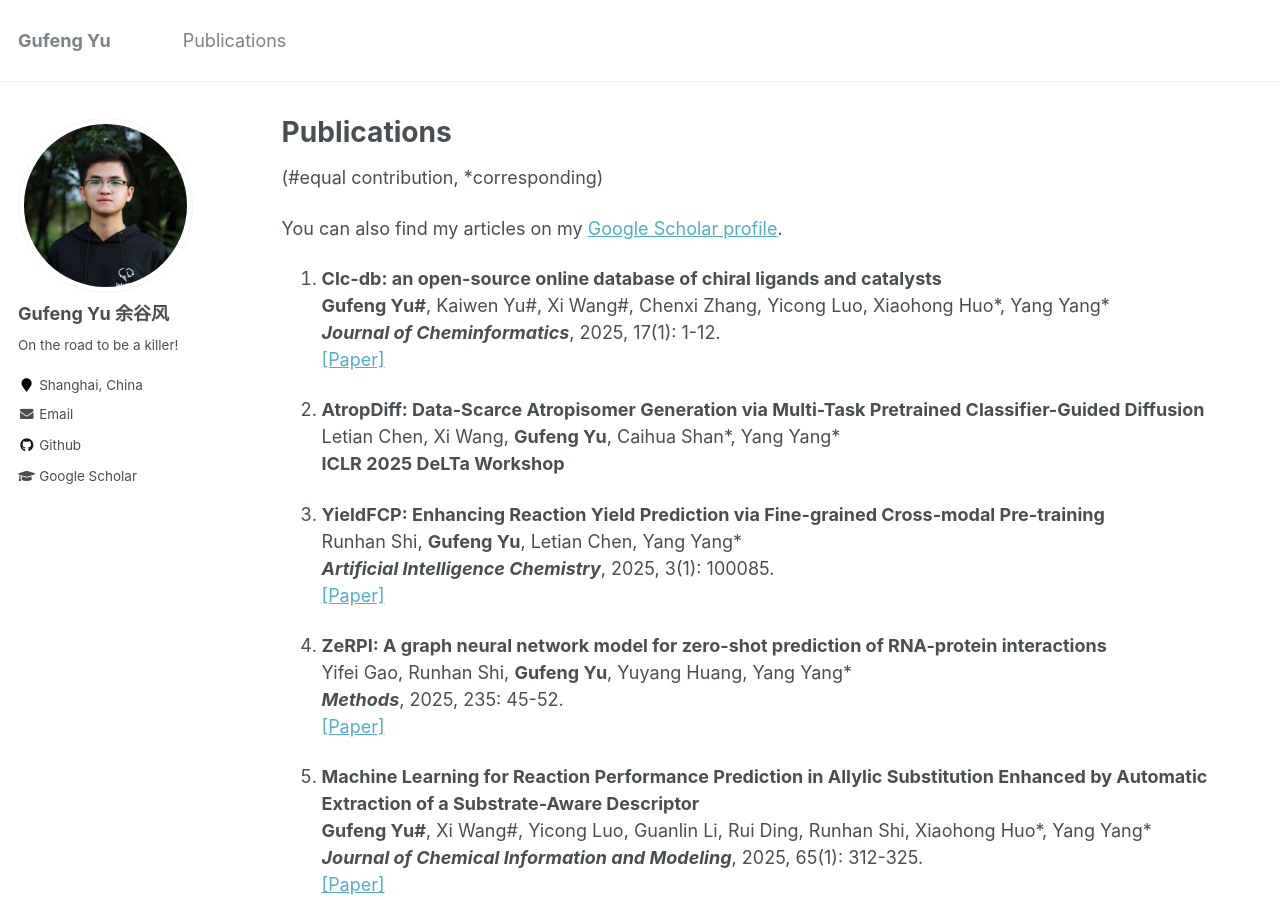
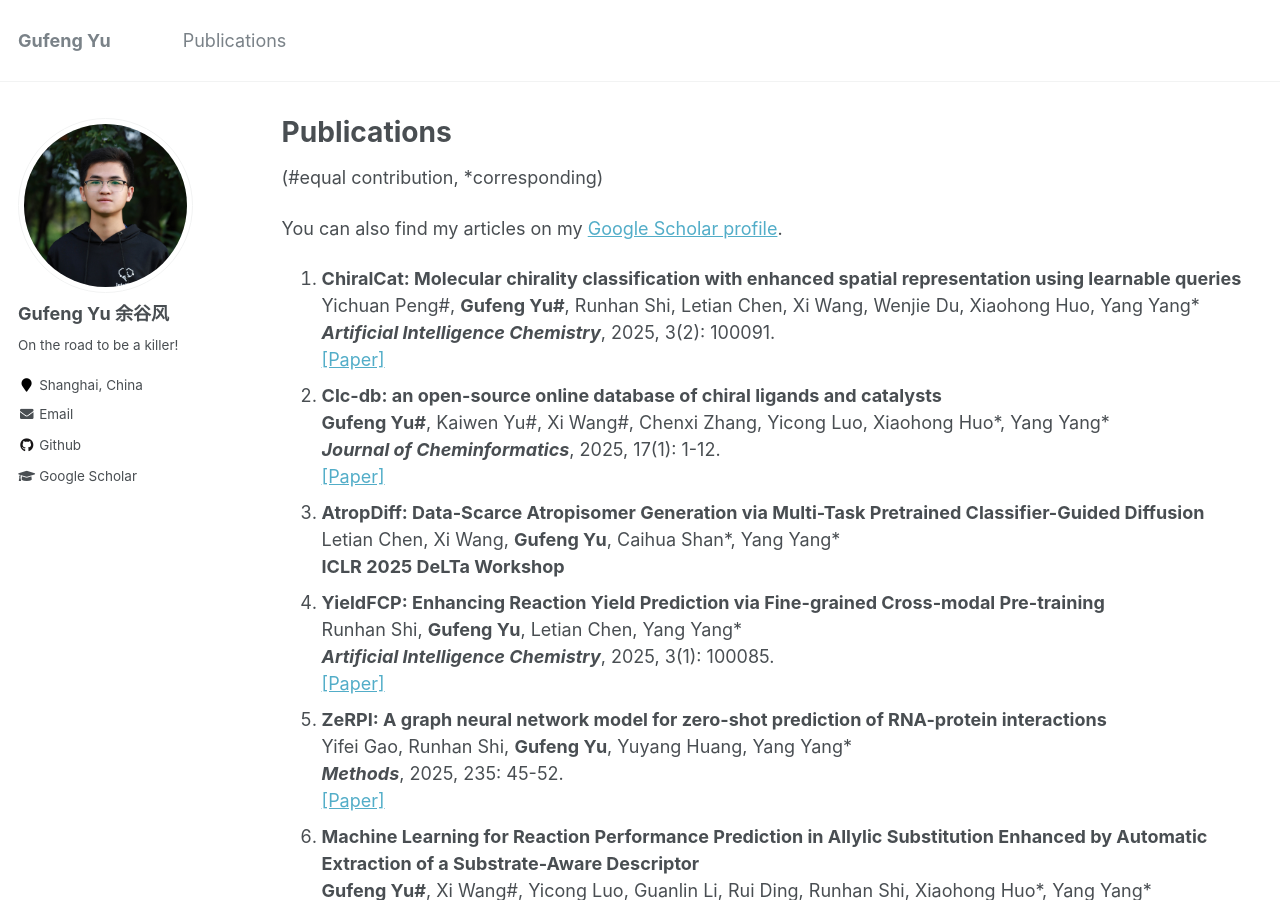
Before and after one commit to GufengYu520/gufengyu520.github.io, a Jekyll site: the page built from _pages/publications.md, in a window 1280 px wide and 900 px high. Built offline with Jekyll 4.4.1, drawn with Linux system fonts in a browser that asks for light colours.

Commit message:
Update publications.md

```diff
--- a/_pages/publications.md
+++ b/_pages/publications.md
@@ -9,41 +9,38 @@ author_profile: true
 
 You can also find my articles on my [Google Scholar profile](https://scholar.google.com/citations?user=97-LZ1sAAAAJ).
 
-1. **Clc-db: an open-source online database of chiral ligands and catalysts**
+1. **ChiralCat: Molecular chirality classification with enhanced spatial representation using learnable queries**
+   Yichuan Peng#, **Gufeng Yu#**, Runhan Shi, Letian Chen, Xi Wang, Wenjie Du, Xiaohong Huo, Yang Yang*
+   ***Artificial Intelligence Chemistry***, 2025, 3(2): 100091.
+   [[Paper]](https://doi.org/10.1016/j.aichem.2025.100091)
+2. **Clc-db: an open-source online database of chiral ligands and catalysts**
    **Gufeng Yu#**, Kaiwen Yu#, Xi Wang#, Chenxi Zhang, Yicong Luo, Xiaohong Huo\*, Yang Yang*
    ***Journal of Cheminformatics***, 2025, 17(1): 1-12.
    [[Paper]](https://jcheminf.biomedcentral.com/articles/10.1186/s13321-025-00991-9)
-
-2. **AtropDiff: Data-Scarce Atropisomer Generation via Multi-Task Pretrained Classifier-Guided Diffusion**
+3. **AtropDiff: Data-Scarce Atropisomer Generation via Multi-Task Pretrained Classifier-Guided Diffusion**
    Letian Chen, Xi Wang, **Gufeng Yu**, Caihua Shan*, Yang Yang\*
    **ICLR 2025 DeLTa Workshop**
-
-3. **YieldFCP: Enhancing Reaction Yield Prediction via Fine-grained Cross-modal Pre-training**
+4. **YieldFCP: Enhancing Reaction Yield Prediction via Fine-grained Cross-modal Pre-training**
    Runhan Shi, **Gufeng Yu**, Letian Chen, Yang Yang*
    ***Artificial Intelligence Chemistry***, 2025, 3(1): 100085.
    [[Paper]](https://doi.org/10.1016/j.aichem.2025.100085)
-
-4. **ZeRPI: A graph neural network model for zero-shot prediction of RNA-protein interactions**
+5. **ZeRPI: A graph neural network model for zero-shot prediction of RNA-protein interactions**
    Yifei Gao, Runhan Shi, **Gufeng Yu**, Yuyang Huang, Yang Yang*
    ***Methods***, 2025, 235: 45-52.
    [[Paper]](https://doi.org/10.1016/j.ymeth.2025.01.014)
-
-5. **Machine Learning for Reaction Performance Prediction in Allylic Substitution Enhanced by Automatic Extraction of a Substrate-Aware Descriptor**
+6. **Machine Learning for Reaction Performance Prediction in Allylic Substitution Enhanced by Automatic Extraction of a Substrate-Aware Descriptor**
    **Gufeng Yu#**, Xi Wang#, Yicong Luo, Guanlin Li, Rui Ding, Runhan Shi, Xiaohong Huo\*, Yang Yang*
    ***Journal of Chemical Information and Modeling***, 2025, 65(1): 312-325.
    [[Paper]](https://pubs.acs.org/doi/10.1021/acs.jcim.4c02120)
-
-6. **Prediction of chemical reaction yields with large-scale multi-view pre-training**
+7. **Prediction of chemical reaction yields with large-scale multi-view pre-training**
    Runhan Shi, **Gufeng Yu**, Xiaohong Huo, Yang Yang*
    ***Journal of Cheminformatics***, 2024, 16(1): 1-16.
    [[Paper]](https://jcheminf.biomedcentral.com/articles/10.1186/s13321-024-00815-2)
-
-7. **Enhancing Cancer Gene Prediction through Aligned Fusion of Multiple PPI Networks Using Graph Transformer Models**
+8. **Enhancing Cancer Gene Prediction through Aligned Fusion of Multiple PPI Networks Using Graph Transformer Models**
    Zebei Han, **Gufeng Yu**, Yang Yang*
    **2023 IEEE International Conference on Bioinformatics and Biomedicine (BIBM)**
    [[Paper]](https://ieeexplore.ieee.org/document/10385593)
-
-8. **MIGGRI: A multi-instance graph neural network model for inferring gene regulatory networks for Drosophila from spatial expression images**
+9. **MIGGRI: A multi-instance graph neural network model for inferring gene regulatory networks for Drosophila from spatial expression images**
    Yuyang Huang#, **Gufeng Yu#**, Yang Yang*
    ***PLOS Computational Biology***, 2023, 19(11): e1011623.
    [[Paper]](https://journals.plos.org/ploscompbiol/article?id=10.1371/journal.pcbi.1011623)
```
